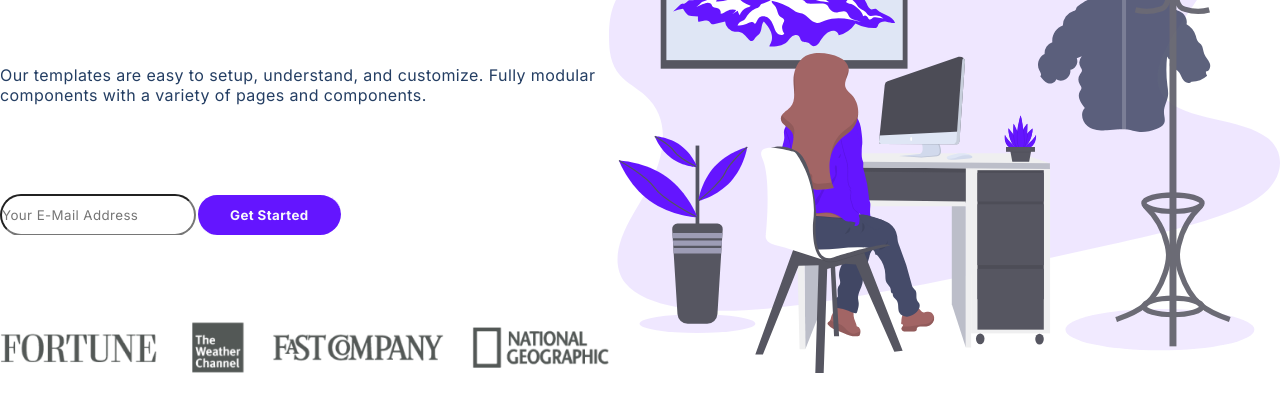
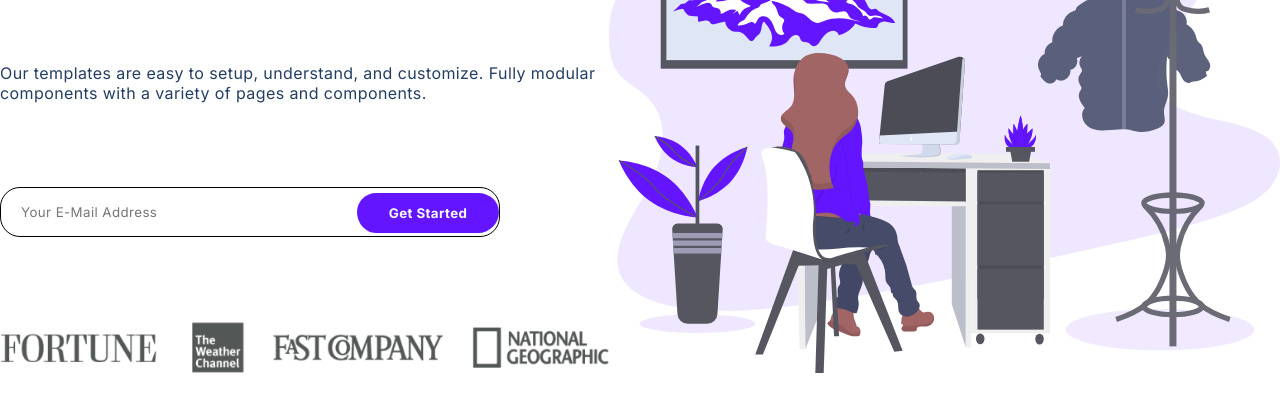
Before and after one commit to np2k16/Week-2-Final-Project, a plain HTML site: page index.html in a window 1280 px wide. Shown: the part 222-641 px from the top of the page. Drawn offline with Linux system fonts and the light colour scheme.

Commit message:
Fixed landing "Get Started" button

```diff
--- a/index.html
+++ b/index.html
@@ -36,9 +36,9 @@
                     <p>
                         Our templates are easy to setup, understand, and customize. Fully modular components with a variety of pages and components.
                     </p>
-                    <form action="">
-                        <input class="landing--button" type="email" placeholder="Your E-Mail Address"><button>Get Started</button>
-                    </form>
+                    <div class="landing--email">
+                        <input class="landing--input" type="email" placeholder="Your E-Mail Address"><button class="landing--button">Get Started</button>
+                    </div>
                     <figure class="img--wrapper">
                         <img class="customers" src="./assets/trustedcustomers.png" alt="">
                     </figure>
--- a/styles.css
+++ b/styles.css
@@ -116,8 +116,27 @@ li{
     justify-content: space-between;
 }
 
+.landing--email{
+    display: flex;
+    position: relative;
+    width: 100%;
+}
+
+.landing--input{
+    height: 50px;
+    width: 100%;
+    max-width: 500px;
+    border: 1px solid #000;
+    outline: none;
+    border-radius: 20px;
+    padding: 20px;
+    display: flex;
+    align-items: center;
+    background-color: transparent;
+}
+
 .landing--button{
-    padding: 24px, 32px;
-    height: 100%;
-    border-radius: 50px;
+    position: absolute;
+    top: 4px;
+    right: 110px;
 }
```
